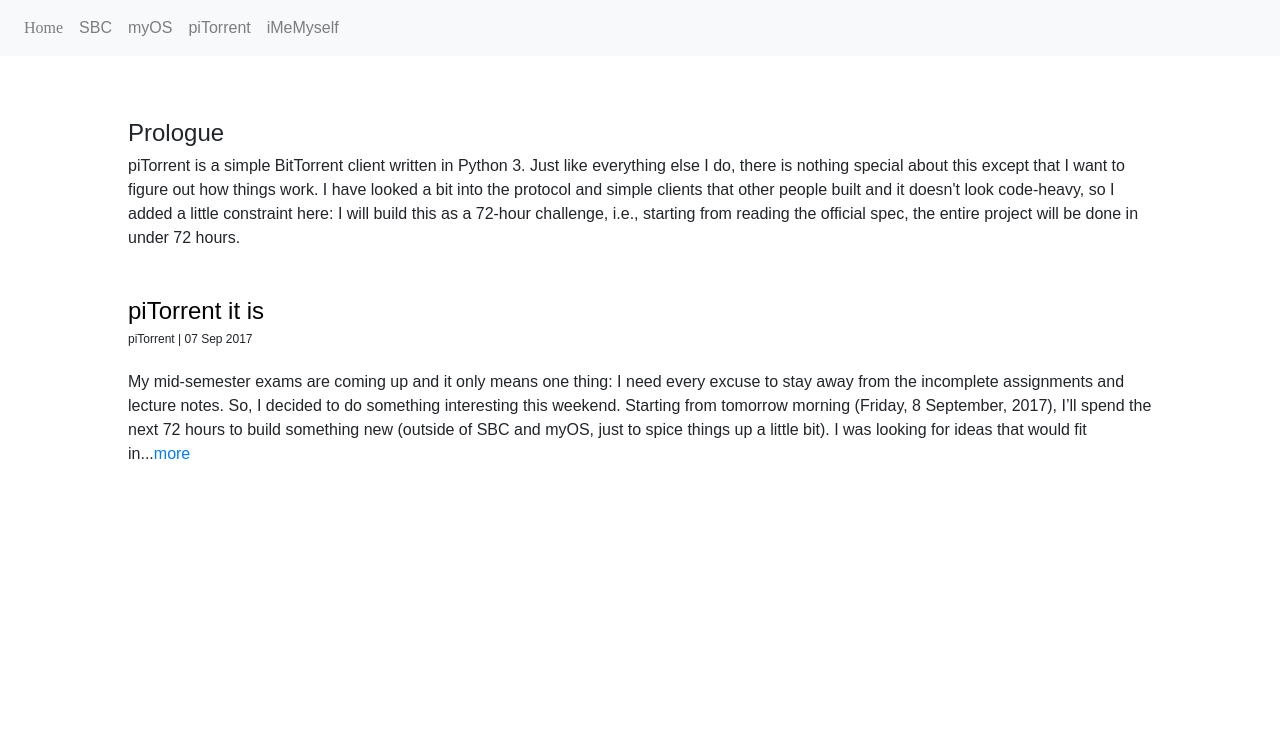
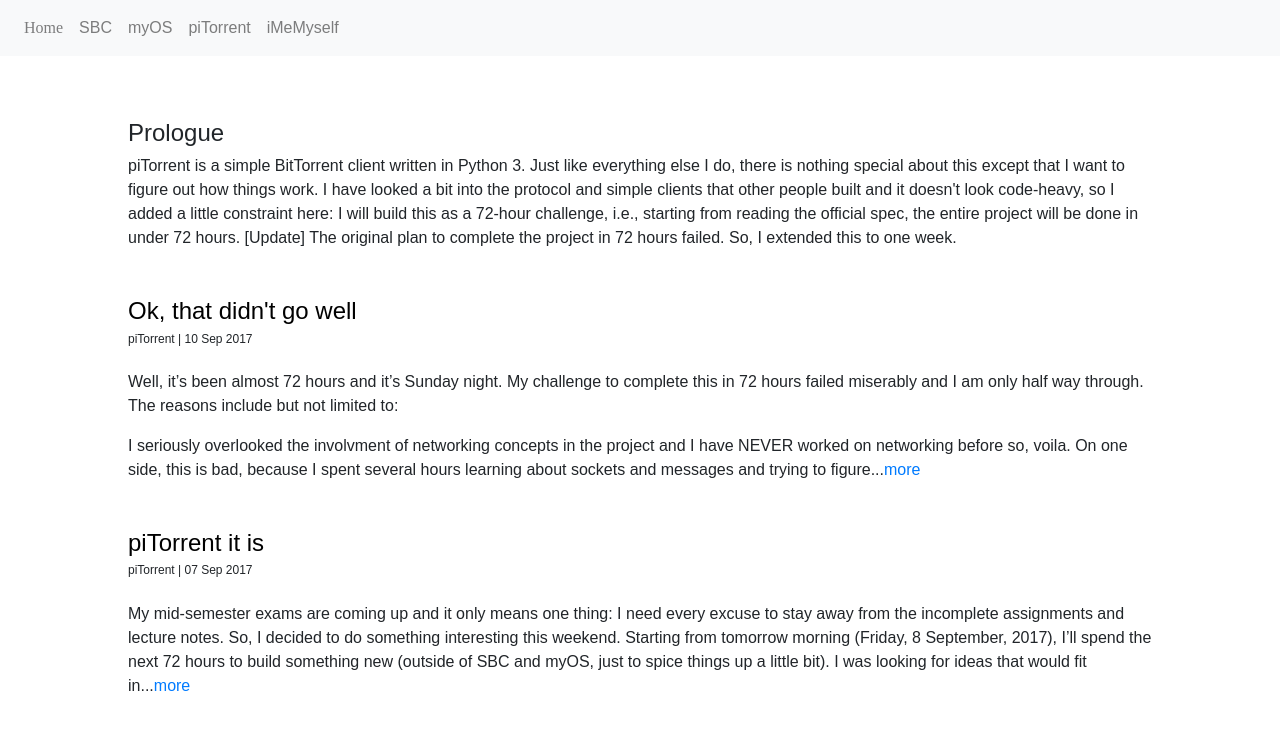
Before and after one commit to rithvikp1998/rithvikp1998.github.io, a Jekyll site: the page built from pitorrent.html, in a window 1280 px wide. Shown: the top 730 px of the page. Built offline with Jekyll 4.4.1, drawn with Linux system fonts in a browser that asks for light colours; some web fonts are replaced.

Commit message:
New Post

```diff
--- /dev/null
+++ b/_posts/2017-09-10-ok-that-didnt-go-well.md
@@ -0,0 +1,15 @@
+---
+title: Ok, that didn't go well
+layout: post
+category: piTorrent
+---
+
+Well, it's been almost 72 hours and it's Sunday night. My challenge to complete this in 72 hours failed miserably and I am only half way through. The reasons include but not limited to:
+
+I seriously overlooked the involvment of networking concepts in the project and I have NEVER worked on networking before so, voila. On one side, this is bad, because I spent several hours learning about sockets and messages and trying to figure out routing packets using my public IP etc. and time was the only important factor in the challenge. But there is a silver lining to everything and planned or unexpected, I learnt something about networking. May not be a lot. May not be thorough, but definitely a start.
+
+The byte strings overwhelmed me. This is similar to above. The first time I opened a .torrent file was on Friday morning (By opened, I mean, tried to figure out what it contains). And it was daunting, especially since I was supposed to parse that file and the things I could read ended in the first few lines (which was all that was needed as one's not supposed to read and figure out the 20-byte SHA1 hashes associated with different pieces of the file which brings me to the third point).
+
+I didn't use hashing before. I mean, I knew what it was, I knew before Friday that I might need to use it, but I didn't know how to use it. Especially, verifying if it was the correct hash ended up as a nightmare. To people who don't know about SHA1, a change in single character of the string can (and will) change the hash value completely(it is also one of the reasons why people use it, given the hashed value, it is impossible to figure out the original sentence without calculating the hash of every string that is valid given the use case). Calculating the SHA1 and sending it to the tracker as a parameter in the URL was straight-forward using Python's hashlib and requests library. However the real problem came when I tried to verify the value. There was no way I could verify the hash since I didn't have a separate reliable source which supplied the hash value and I ended up looking for an open source BitTorrent client written in Python, looked it's code, copied it(which BTW, is the only code I copied so far in this project) and calculated hashes from both codes and verified.
+
+Despite all the setbacks, I really enjoyed the challenge and I don't want to leave this incomplete, so I decided to work on this for one more week, after which comes my mid semester exams followed by recess(I use a desktop in college, so nothing to work on when I'm at home) and after coming back from the recess, I'll go back to myOS and SBC because guess what, it's September already. Time really files.
--- a/pitorrent.html
+++ b/pitorrent.html
@@ -4,7 +4,7 @@
 
 <h4 style="margin-top: 48px;">Prologue</h4>
 <p>
-	piTorrent is a simple BitTorrent client written in Python 3. Just like everything else I do, there is nothing special about this except that I want to figure out how things work. I have looked a bit into the protocol and simple clients that other people built and it doesn't look code-heavy, so I added a little constraint here: I will build this as a 72-hour challenge, i.e., starting from reading the official spec, the entire project will be done in under 72 hours.
+	piTorrent is a simple BitTorrent client written in Python 3. Just like everything else I do, there is nothing special about this except that I want to figure out how things work. I have looked a bit into the protocol and simple clients that other people built and it doesn't look code-heavy, so I added a little constraint here: I will build this as a 72-hour challenge, i.e., starting from reading the official spec, the entire project will be done in under 72 hours. [Update] The original plan to complete the project in 72 hours failed. So, I extended this to one week.
 </p>
 
 {% for post in site.categories.piTorrent %}
```
